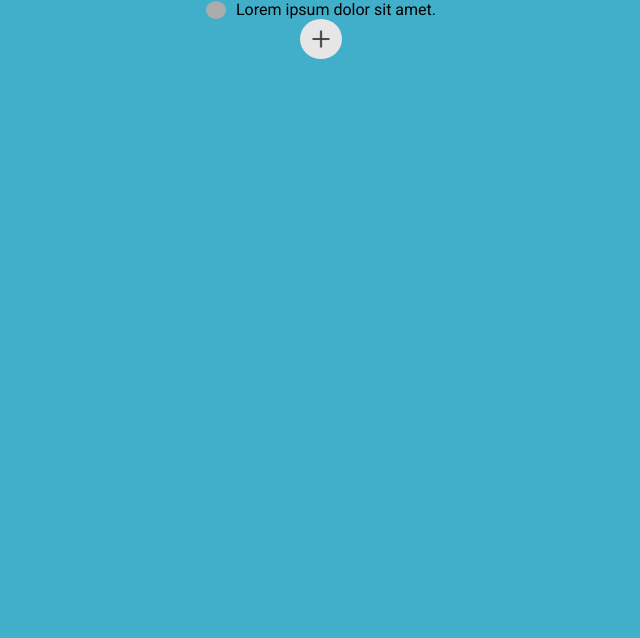
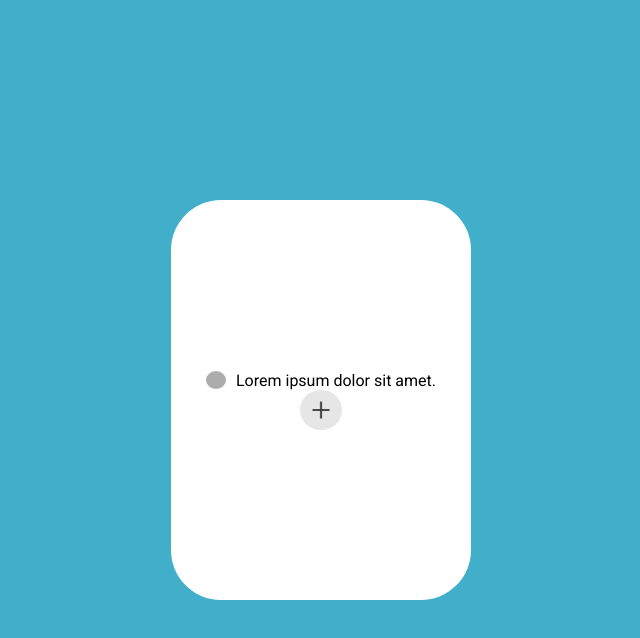
Before and after one commit to WilliamFilh0/toDoList, a React (Vite) app: page / in a window 1280 px wide. Shown: the top 638 px of the page, without its empty margins (319-959 px from the left). Built offline with nearby package versions, Linux system fonts and the light colour scheme.

Commit message:
Adding buttonArea component

```diff
--- a/src/components/ButtonArea/index.jsx
+++ b/src/components/ButtonArea/index.jsx
@@ -1,17 +1,19 @@
-import { Container, Button, Span } from "./styles"
-import { useState } from 'react';
+import { Container, Button, Span } from "./styles";
+import { useState } from "react";
 
-export function ButtonArea(title, ...rest) {
-  const [color, setColor] = useState("#bfbfbf")
+export function ButtonArea() {
+  const [color, setColor] = useState("#bfbfbf");
+  const [textDecoration, setTextDecoration] = useState("none");
 
-  function handleButtonColor() {
-    setColor(color === '#bfbfbf' ? '#41afca' : '#bfbfbf')
+  function handleButton() {
+    setColor(color === "#bfbfbf" ? "#41afca" : "#bfbfbf");
+    setTextDecoration(textDecoration === "none" ? "line-through" : "none");
   }
 
   return (
-    < Container >
-      <Button type="button" color={color} onClick={handleButtonColor}></Button>
-      <Span>Lorem ipsum dolor sit amet.</Span>
-    </Container >
-  )
+    <Container>
+      <Button type="button" color={color} onClick={handleButton}></Button>
+      <Span textDecoration={textDecoration}>Lorem ipsum dolor sit amet.</Span>
+    </Container>
+  );
 }
--- a/src/components/ButtonArea/styles.js
+++ b/src/components/ButtonArea/styles.js
@@ -1,9 +1,9 @@
 import styled from "styled-components";
 
 export const Container = styled.div`
-display: flex;
-align-items: center;
-justify-content: center;
+  display: flex;
+  align-items: center;
+  justify-content: center;
 `;
 
 export const Button = styled.button`
@@ -11,11 +11,12 @@ export const Button = styled.button`
   height: 18px;
 
   border-radius: 50%;
-  background-color:  ${props => props.color};
+  background-color: ${(props) => props.color};
   outline: none;
   border: none;
-`
+`;
 
 export const Span = styled.span`
   margin-left: 10px;
-`
+  text-decoration: ${(props) => props.textDecoration};
+`;
--- a/src/components/ButtonSave/styles.js
+++ b/src/components/ButtonSave/styles.js
@@ -8,10 +8,10 @@ export const Button = styled.button`
   outline: none;
   border: none;
   overflow: hidden;
-`
+`;
 
 export const Img = styled.img`
   width: 100%;
   height: 100%;
   object-fit: cover;
-`
+`;
--- a/src/main.jsx
+++ b/src/main.jsx
@@ -3,7 +3,7 @@ import ReactDOM from "react-dom/client";
 import { Home } from "./pages/Home";
 import { ThemeProvider } from "styled-components";
 import theme from "./styles/theme";
-import GlobalStyles from './styles/global';
+import GlobalStyles from "./styles/global";
 
 ReactDOM.createRoot(document.getElementById("root")).render(
   <React.StrictMode>
--- a/src/pages/Home/index.jsx
+++ b/src/pages/Home/index.jsx
@@ -1,14 +1,15 @@
-import { Container } from "./styles.js";
-import { ButtonArea } from '../../components/ButtonArea'
+import { Container, ContainerItens, Header } from "./styles.js";
+import { ButtonArea } from "../../components/ButtonArea";
 import { ButtonSave } from "../../components/ButtonSave/index.jsx";
 
 export function Home() {
   return (
     <Container>
-
-      <ButtonArea />
-      <ButtonSave />
-
+      <ContainerItens>
+        <Header />
+        <ButtonArea />
+        <ButtonSave />
+      </ContainerItens>
     </Container>
-  )
+  );
 }
--- a/src/pages/Home/styles.js
+++ b/src/pages/Home/styles.js
@@ -1,7 +1,22 @@
-import styled from "styled-components"
+import styled from "styled-components";
 
 export const Container = styled.div`
   display: flex;
   align-items: center;
+  justify-content: center;
+  height: 100vh;
+`;
+
+export const ContainerItens = styled.div`
+  display: flex;
   flex-direction: column;
-`
+  align-items: center;
+  justify-content: center;
+
+  height: 400px;
+  width: 300px;
+  background-color: white;
+  border-radius: 50px;
+`;
+
+export const Header = styled.div``;
--- a/src/styles/global.js
+++ b/src/styles/global.js
@@ -27,4 +27,4 @@ export default createGlobalStyle`
   button, a {
     filter: brightness(0.9);
   }
-`
+`;
--- a/src/styles/theme.js
+++ b/src/styles/theme.js
@@ -1,5 +1,5 @@
 export default {
   COLORS: {
-    BLUE: "#41afca"
-  }
+    BLUE: "#41afca",
+  },
 };
```
Also changed, not shown: src/components/ButtonSave/index.jsx (+11 -6 lines).
